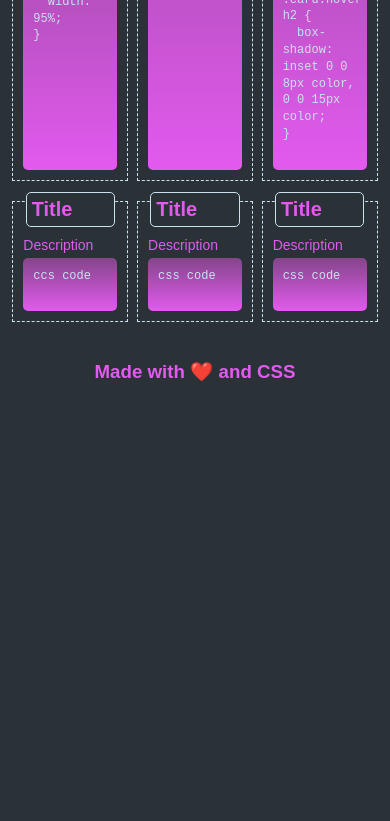
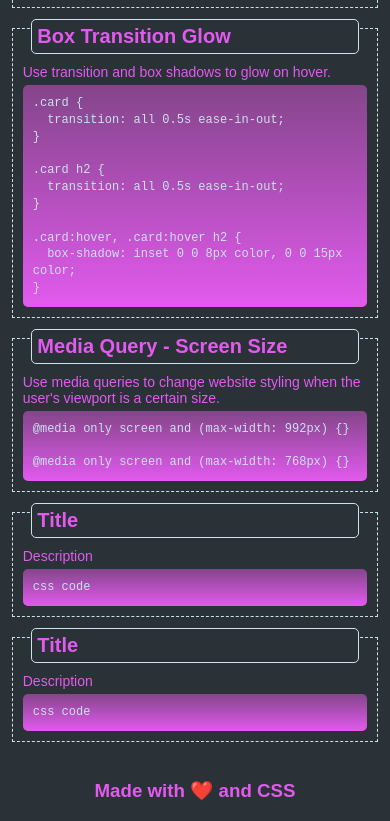
Before and after one commit to MadChazo/MP2-CSS-Snippet-Cheat-Sheet, a plain HTML site: page index.html in a window 390 px wide. Shown: the part 700-1521 px from the top of the page. Before the commit the page ends 1102 px from the top, so only its background shows below. Drawn offline with Linux system fonts and the light colour scheme.

Commit message:
Add media queries; add media query code card

```diff
--- a/assets/css/style.css
+++ b/assets/css/style.css
@@ -82,6 +82,7 @@ main {
   white-space: pre-wrap;
   width: 100%;
   flex: 1 1 auto;
+  user-select: all;
 }
 
 .card:hover,
@@ -92,3 +93,15 @@ main {
 h3 {
   color: var(--main);
 }
+
+@media only screen and (max-width: 992px) {
+  .card {
+    width: 48%;
+  }
+}
+
+@media only screen and (max-width: 768px) {
+  .card {
+    width: 98%;
+  }
+}
--- a/index.html
+++ b/index.html
@@ -30,8 +30,8 @@
   left: 0;
   right: 0;
   width: 95%;
-}
-        </pre>
+}</pre
+        >
       </section>
       <section class="card">
         <h2>Linear Gradient</h2>
@@ -42,8 +42,8 @@
     color-1 0%,
     color-2 100%
     );
-}
-        </pre>
+}</pre
+        >
       </section>
       <section class="card">
         <h2>Box Transition Glow</h2>
@@ -59,29 +59,30 @@
 
 .card:hover, .card:hover h2 {
   box-shadow: inset 0 0 8px color, 0 0 15px color;
-}
-        </pre>
+}</pre
+        >
+      </section>
+      <section class="card">
+        <h2>Media Query - Screen Size</h2>
+        <p>
+          Use media queries to change website styling when the user's viewport
+          is a certain size.
+        </p>
+        <pre>
+@media only screen and (max-width: 992px) {}
+
+@media only screen and (max-width: 768px) {}</pre
+        >
       </section>
       <section class="card">
         <h2>Title</h2>
         <p>Description</p>
-        <pre>
-ccs code
-        </pre>
+        <pre>css code</pre>
       </section>
       <section class="card">
         <h2>Title</h2>
         <p>Description</p>
-        <pre>
-css code
-        </pre>
-      </section>
-      <section class="card">
-        <h2>Title</h2>
-        <p>Description</p>
-        <pre>
-css code
-        </pre>
+        <pre>css code</pre>
       </section>
     </main>
     <footer><h3>Made with ❤️ and CSS</h3></footer>
```
